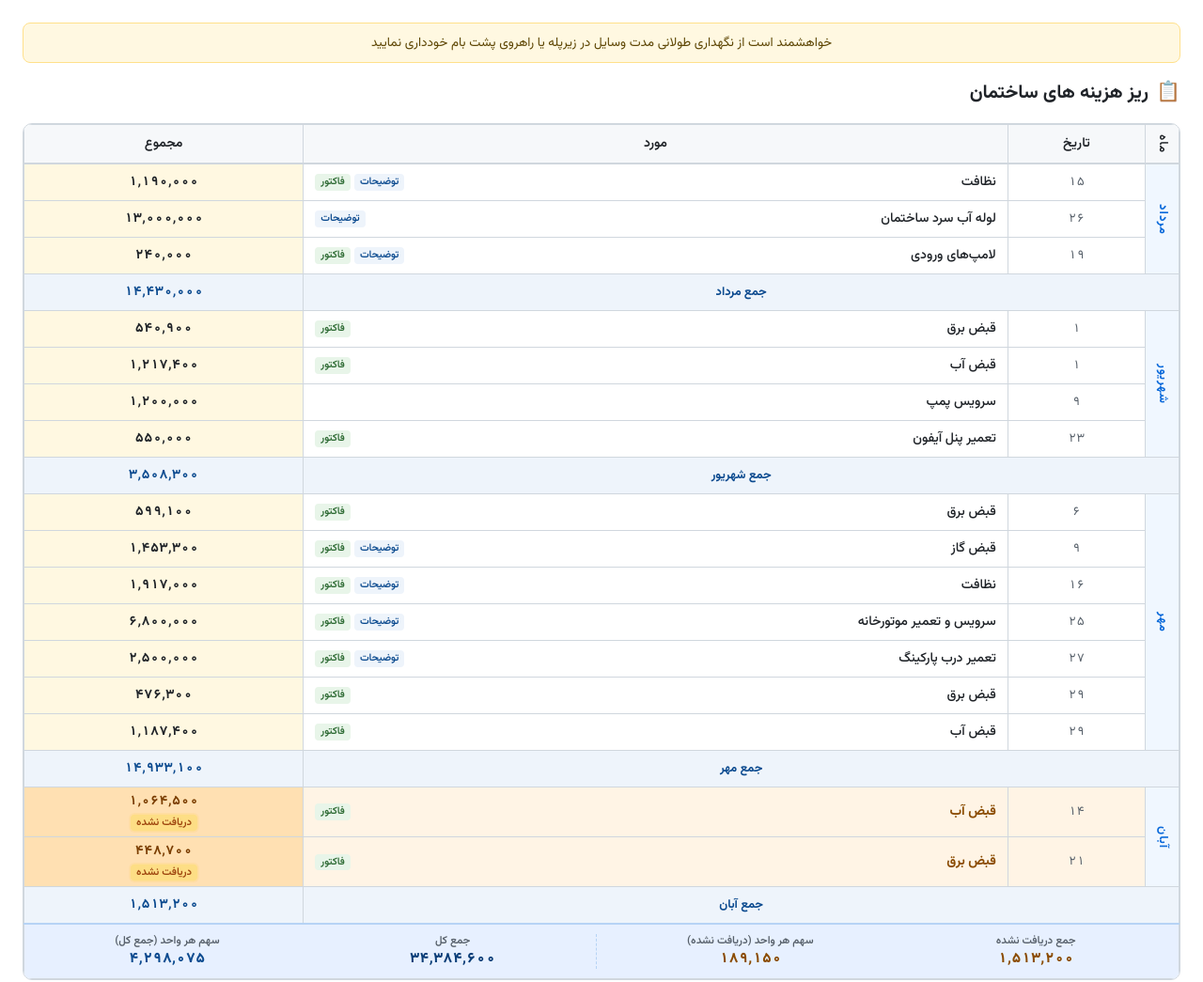
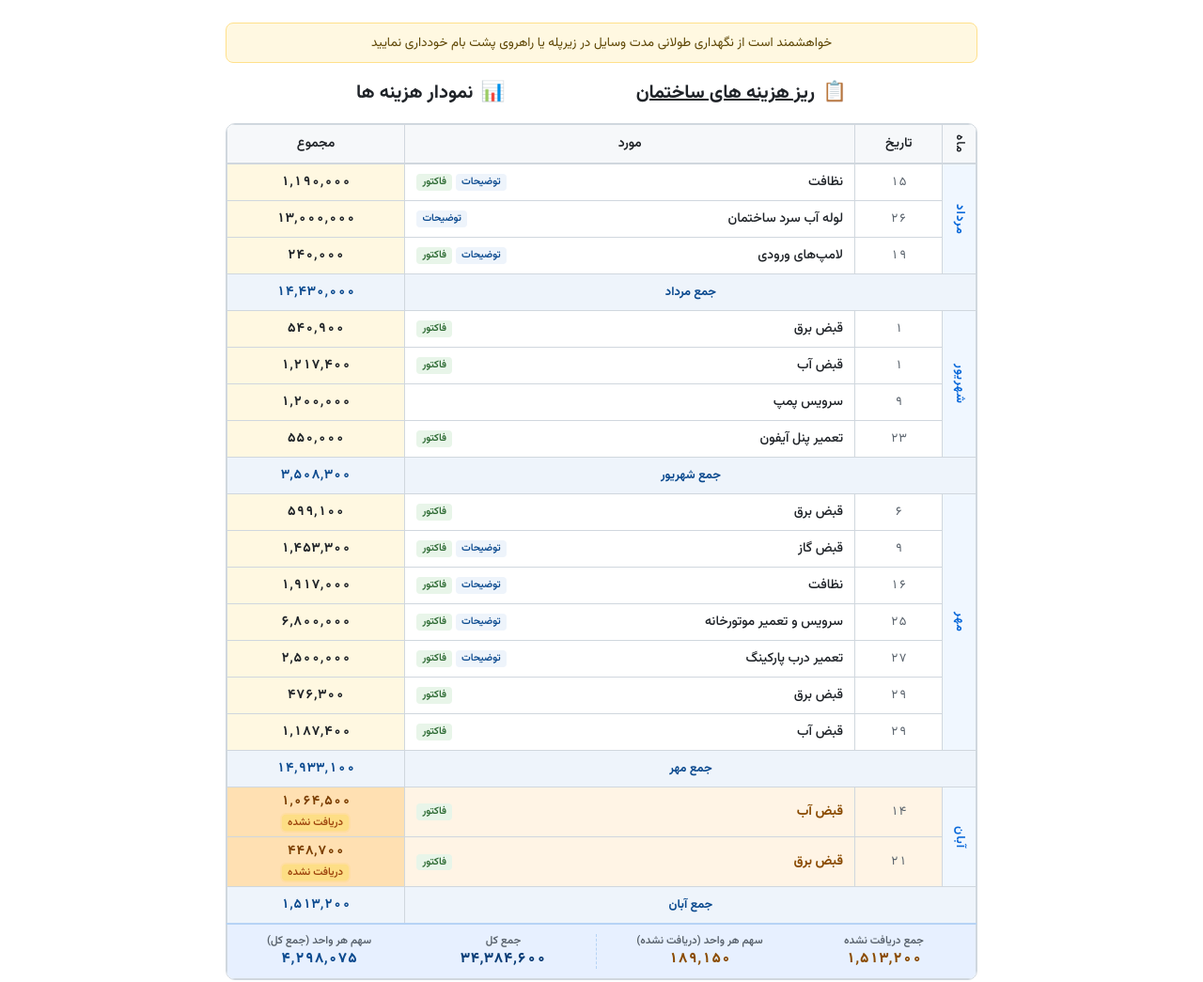
Before and after one commit to ohinibla/building, a plain HTML site: page index.html in a window 1280 px wide. Shown: the whole page at 94% size. Drawn offline with nearby package versions, Linux system fonts and the light colour scheme.

Commit message:
add expense chart

```diff
--- a/index.css
+++ b/index.css
@@ -32,10 +32,25 @@ body {
   color: #1f2328;
   padding: 24px;
   margin: 0;
+  display: flex;
+  justify-content: center;
 }
 h1 {
   font-size: 1.25rem;
   margin: 0;
+}
+
+#outer {
+  max-width: 65%;
+  display: flex;
+  flex-direction: column;
+  flex: 1;
+  min-width: 0;
+}
+
+.section-header-wrapper {
+  display: flex;
+  justify-content: space-evenly;
 }
 
 .section-header {
@@ -44,6 +59,7 @@ h1 {
   gap: 8px;
   margin: 0 0 16px;
 }
+
 .section-header .icon {
   font-size: 1.3rem;
 }
@@ -86,6 +102,11 @@ h1 {
     transform: scale(1.08);
     box-shadow: 0 0 0 4px rgba(251, 191, 36, 0.25);
   }
+}
+
+.chart-wrapper {
+  flex-direction: column;
+  gap: 50px;
 }
 
 .table-wrap {
@@ -650,8 +671,15 @@ dialog.lightbox::backdrop {
   body {
     padding: 12px;
   }
+  #outer {
+    max-width: 100%;
+  }
   .table-wrap {
     border-radius: 8px;
+  }
+  .section-header h1 {
+    text-wrap: no-wrap;
+    font-size: 0.8rem;
   }
   table {
     font-size: 0.78rem;
@@ -749,11 +777,17 @@ dialog.lightbox::backdrop {
   table {
     font-size: 0.74rem;
   }
+  #outer {
+    max-width: 100%;
+  }
   th,
   td {
     padding: 5px 5px;
   }
-
+  .section-header h1 {
+    text-wrap: no-wrap;
+    font-size: 0.8rem;
+  }
   td.month,
   thead th.month-head {
     width: 28px;
--- a/index.html
+++ b/index.html
@@ -23,12 +23,22 @@
         ></div>
       </div>
 
-      <header class="section-header">
-        <span class="icon" aria-hidden="true">📋</span>
-        <h1 id="pageTitle">ریز هزینه های ساختمان</h1>
+      <header class="section-header-wrapper">
+        <div class="section-header">
+          <span class="icon" aria-hidden="true">📋</span>
+          <h1 id="tableTitle" style='text-decoration: underline;'>ریز هزینه</h1>
+        </div>
+        <div class="section-header">
+          <span class="icon" aria-hidden="true">📊</span>
+          <h1 id="chartTitle">نمودار هزینه ها</h1>
+        </div>
+        <!-- <div class="section-header"> -->
+        <!--   <span class="icon" aria-hidden="true">🖼️</span> -->
+        <!--   <h1 id="galleryTitle">گالری</h1> -->
+        <!-- </div> -->
       </header>
 
-      <div class="table-wrap">
+      <div id='table' class="table-wrap">
         <table>
           <caption class="sr-only">
             ریز هزینه‌های ساختمان به تفکیک ماه
@@ -47,6 +57,10 @@
             </tr>
           </tbody>
         </table>
+      </div>
+      <div id="chartWrapper" class="chart-wrapper" style="display: none">
+        <canvas id="totalChart"></canvas>
+        <canvas id="billsChart"></canvas>
       </div>
     </div>
 
@@ -104,6 +118,7 @@
       <div class="lightbox-counter" id="lightboxCounter"></div>
     </dialog>
 
+    <script src="https://cdn.jsdelivr.net/npm/chart.js"></script>
     <script src="index.js" defer></script>
   </body>
 </html>
--- a/index.js
+++ b/index.js
@@ -1,9 +1,14 @@
 const faNum = (n) => Number(n).toLocaleString("fa-IR");
 const faDay = (n) => Number(n).toLocaleString("fa-IR", { useGrouping: false });
 
+const tableEl = document.getElementById("table");
 const tbody = document.getElementById("tableBody");
 const noticeEl = document.getElementById("notice");
-const pageTitle = document.getElementById("pageTitle");
+const tableTitle = document.getElementById("tableTitle");
+const chartTitle = document.getElementById("chartTitle")
+const chartWrapperEl = document.getElementById("chartWrapper")
+const totalChartEl = document.getElementById("totalChart")
+const billsChartEl = document.getElementById("billsChart")
 
 const dialog = document.getElementById("expenseDialog");
 const titleEl = document.getElementById("modalTitle");
@@ -154,7 +159,7 @@ function gtItem(labelText, valueText, className) {
 /* ---------- RENDER ---------- */
 function render(data) {
   if (data.title) {
-    pageTitle.textContent = data.title;
+    tableTitle.textContent = data.title;
     document.title = data.title;
   }
   if (data.notice) noticeEl.textContent = data.notice;
@@ -163,17 +168,40 @@ function render(data) {
   let grandTotal = 0;
   let unPaidTotal = 0;
 
+
+  let cleaningTotal = 0;
+  let maintenanceTotal = 0;
+  let billTotal = 0;
+  const monthNames = []
+  const powerBillData = [];
+  const waterBillData = [];
+  const gasBillData = [];
+
   (data.months || []).forEach((month) => {
     const monthTotal = month.items.reduce((acc, it) => acc + it.amount, 0);
     grandTotal += monthTotal;
     const monthSpan = month.items.length;
-
+    monthNames.push(month.name)
     month.items.forEach((item, itemIndex) => {
       const hasDesc = item.desc && item.desc.trim().length > 0;
       const hasImages = item.images && item.images.length > 0;
       const hasSubs = item.subs && item.subs.length > 0;
       const hasDetail = hasDesc || hasImages || hasSubs;
       if (item.paid === false) unPaidTotal += item.amount;
+      if (item.title.startsWith("قبض")) {
+        billTotal += item.amount
+        if (item.title === 'قبض برق') {
+          powerBillData.push(item.amount)
+        } else if (item.title === 'قبض آب') {
+          waterBillData.push(item.amount)
+        } else {
+          gasBillData.push(item.amount)
+        }
+      } else if (item.title === 'نظافت') {
+        cleaningTotal += item.amount
+      } else {
+        maintenanceTotal += item.amount
+      }
 
       const tr = document.createElement("tr");
       tr.className = "expense";
@@ -287,6 +315,87 @@ function render(data) {
   grandTd.appendChild(grandFlex);
   grandTr.appendChild(grandTd);
   tbody.appendChild(grandTr);
+
+  // ---- Chart ----
+  new Chart(totalChartEl, {
+    type: 'doughnut',
+    data: {
+      labels: [`نظافت: ${faNum(cleaningTotal)}`, `تعمیرات: ${faNum(maintenanceTotal)}`, `قبض: ${faNum(billTotal)}`],
+      datasets: [{
+        label: 'هزینه',
+        data: [cleaningTotal, maintenanceTotal, billTotal],
+        backgroundColor: [
+          '#1F77B4',
+          '#FF7F0E',
+          '#2CA02C'
+        ],
+        borderWidth: 1
+      }]
+    },
+    options: {
+      plugins: {
+        legend: {
+          labels: { font: { family: 'vazirmatn' } },
+        },
+        title: {
+          display: true,
+          text: 'نمایه هزینه ها',
+          font: { family: 'vazirmatn' }
+        }
+      },
+    },
+  });
+
+  new Chart(billsChartEl, {
+    type: 'line',
+    data: {
+      labels: monthNames,
+      datasets: [
+        {
+          label: 'قبض آب',
+          data: waterBillData,
+          borderWidth: 1
+        },
+        {
+          label: 'قبض گاز',
+          data: gasBillData,
+          borderWidth: 1
+        },
+        {
+          label: 'قبض برق',
+          data: powerBillData,
+          borderWidth: 1
+        }
+      ]
+    },
+    options: {
+      plugins: {
+        legend: {
+          labels: { font: { family: 'vazirmatn' } },
+        },
+        title: {
+          display: true,
+          text: 'روند تغییرات قبض',
+          font: {
+            family: 'vazirmatn'
+          }
+        }
+      },
+      scales: {
+        x: {
+          display: false
+        },
+        y: {
+          ticks: {
+            callback: faNum,
+            font: {
+              family: 'vazirmatn'
+            }
+          }
+        }
+      }
+    },
+  });
 }
 
 /* ---------- ERROR STATE ---------- */
@@ -326,3 +435,30 @@ closeBtn.addEventListener("click", () => dialog.close());
 dialog.addEventListener("click", (e) => {
   if (e.target === dialog) dialog.close();
 });
+
+
+tableTitle.addEventListener("click", () => {
+  tableEl.style.display = 'flex';
+  chartWrapperEl.style.display = 'none';
+  tableTitle.style.textDecoration = 'underline'
+  chartTitle.style.textDecoration = 'none'
+})
+
+chartTitle.addEventListener("click", () => {
+  chartWrapperEl.style.display = 'flex';
+  tableEl.style.display = 'none';
+  tableTitle.style.textDecoration = 'none'
+  chartTitle.style.textDecoration = 'underline'
+
+  // const totalChart = Chart.getChart('totalChart');
+  // if (totalChart) {
+  //   totalChart.reset();
+  //   totalChart.update();
+  // }
+  //
+  // const billChart = Chart.getChart('billChart');
+  // if (billChart) {
+  //   billChart.reset();
+  //   billChart.update();
+  // }
+})
```
